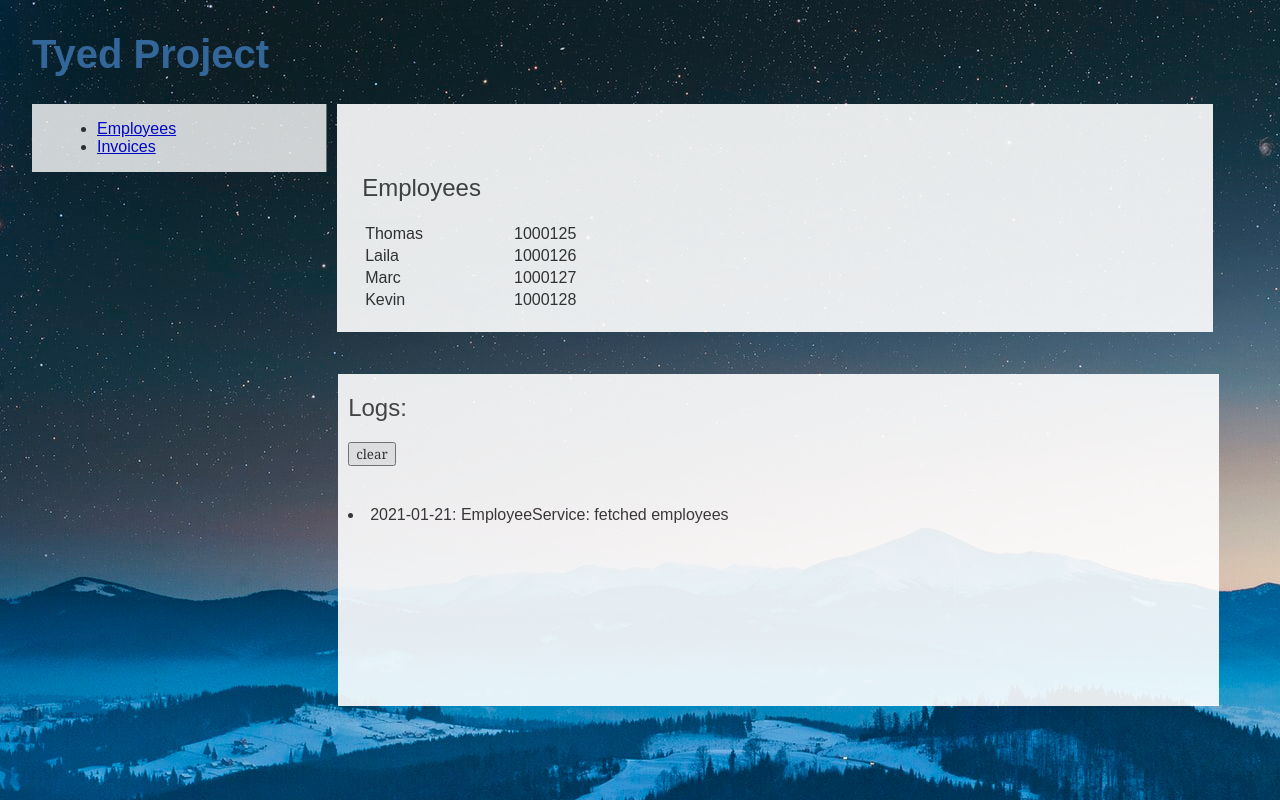
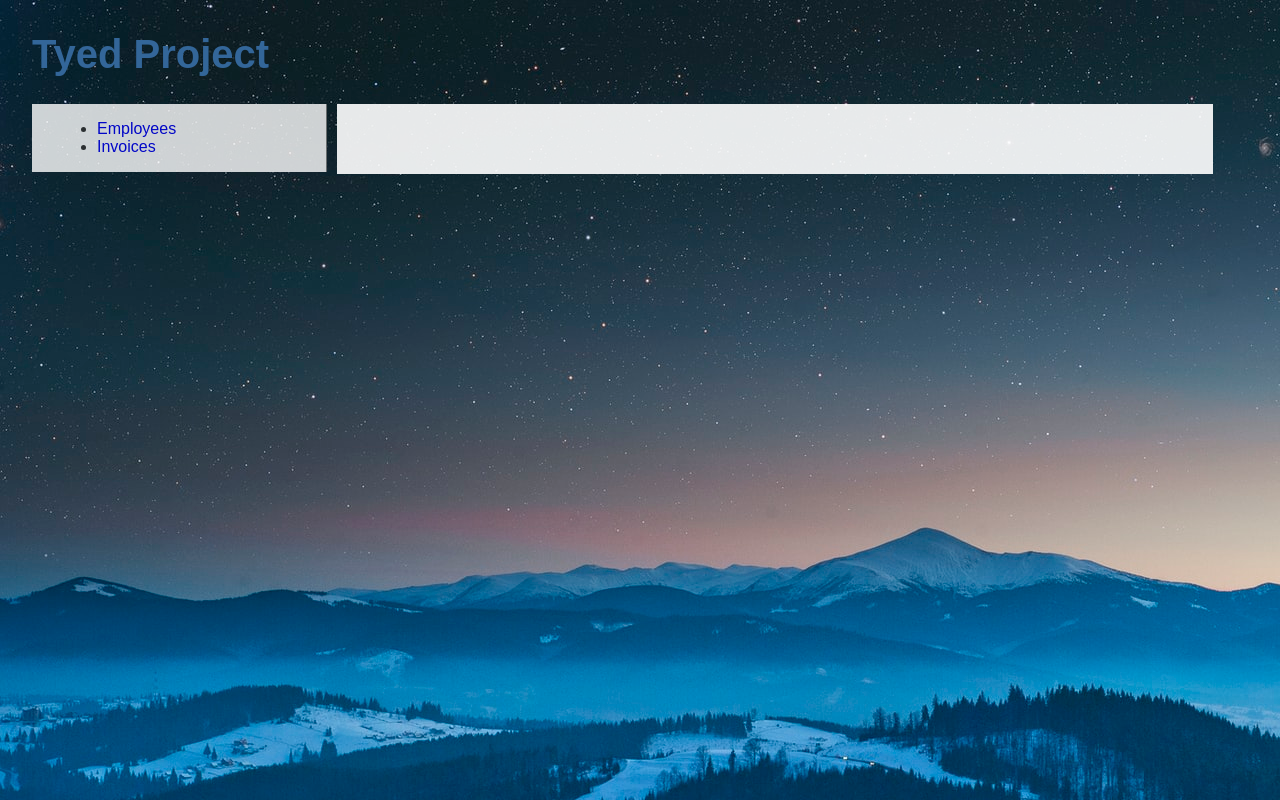
Before and after one commit to thomasatwikey/tyed, an Angular app: page /#/ in a window 1280 px wide. Before the commit this address led to /#/employees. Built offline with nearby package versions, Linux system fonts and the light colour scheme.

Commit message:
updated style

```diff
--- a/src/app/app.component.css
+++ b/src/app/app.component.css
@@ -1 +1,2 @@
 nav { font-family: 'YuseiMagic', regular; }
+a { text-decoration: none; }
--- a/src/app/app.component.html
+++ b/src/app/app.component.html
@@ -1,4 +1,4 @@
-<h1>{{title}}</h1>
+<a href="https://thomasatwikey.github.io/tyed/docs/#/"><h1>{{title}}</h1></a>
 <div id="leftRegion">
   <!-- This nav gives you links to click, which tells the router which route to use (defined in the routes constant in  AppRoutingModule) -->
   <nav>
```
Also changed, not shown: 3 other files (tests, documents, lock files or other folders).
